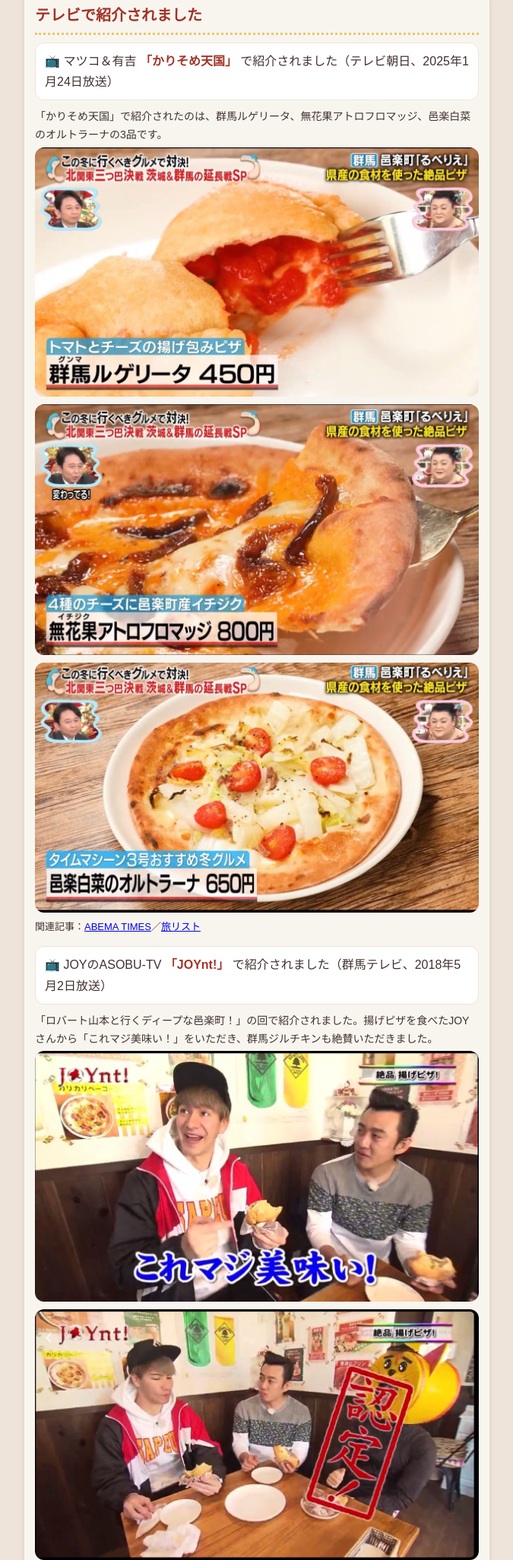
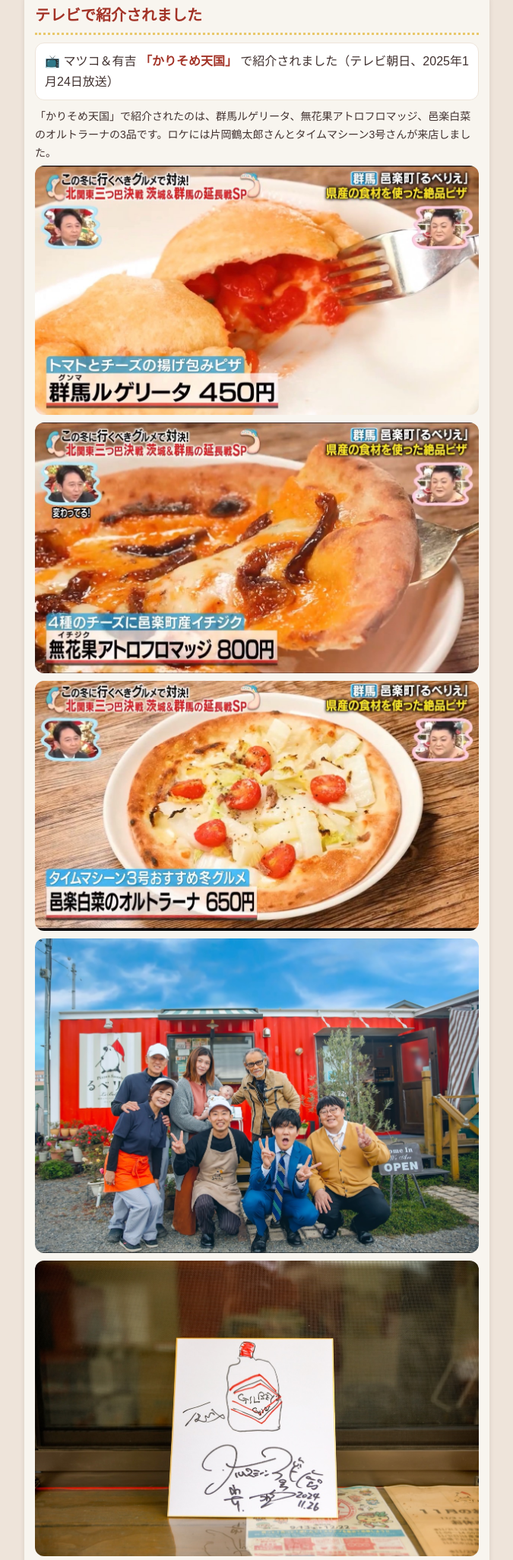
Before and after one commit to lebelierora/media, a plain HTML site: page index.html in a window 1280 px wide. Shown: the part 171-2224 px from the top of the page at 76% size, without its empty margins (302-977 px from the left). Drawn offline with Linux system fonts and the light colour scheme.

Commit message:
Add Karisome location photos with Tsurutaro and Time Machine 3

```diff
--- a/index.html
+++ b/index.html
@@ -58,10 +58,12 @@ footer a.btn.sub{background:#fff;color:#A33327;border:2px solid #A33327}
 <section>
 <h2>テレビで紹介されました</h2>
 <div class="card">📺 マツコ＆有吉 <b>「かりそめ天国」</b> で紹介されました（テレビ朝日、2025年1月24日放送）</div>
-<p style="font-size:14px;margin:10px 0 4px">「かりそめ天国」で紹介されたのは、群馬ルゲリータ、無花果アトロフロマッジ、邑楽白菜のオルトラーナの3品です。</p>
+<p style="font-size:14px;margin:10px 0 4px">「かりそめ天国」で紹介されたのは、群馬ルゲリータ、無花果アトロフロマッジ、邑楽白菜のオルトラーナの3品です。ロケには片岡鶴太郎さんとタイムマシーン3号さんが来店しました。</p>
 <img class="info" src="tv1.jpg" alt="かりそめ天国で紹介された群馬ルゲリータ">
 <img class="info" src="tv2.jpg" alt="かりそめ天国で紹介された無花果アトロフロマッジ" style="margin-top:10px">
 <img class="info" src="tv3.jpg" alt="かりそめ天国で紹介された邑楽白菜のオルトラーナ" style="margin-top:10px">
+<img class="info" src="tv4.jpg" alt="かりそめ天国のロケで来店した片岡鶴太郎さんとタイムマシーン3号さんと、お店の前で" style="margin-top:10px">
+<img class="info" src="tv5.jpg" alt="片岡鶴太郎さんとタイムマシーン3号さんのサイン色紙" style="margin-top:10px">
 <p style="font-size:13px;margin:8px 0 0">関連記事：<a href="https://times.abema.tv/articles/-/10161388" target="_blank" rel="noopener">ABEMA TIMES</a>／<a href="https://tabilist.net/229444/" target="_blank" rel="noopener">旅リスト</a></p>
 <div class="card" style="margin-top:14px">📺 JOYのASOBU-TV <b>「JOYnt!」</b> で紹介されました（群馬テレビ、2018年5月2日放送）</div>
 <p style="font-size:14px;margin:10px 0 4px">「ロバート山本と行くディープな邑楽町！」の回で紹介されました。揚げピザを食べたJOYさんから「これマジ美味い！」をいただき、群馬ジルチキンも絶賛いただきました。</p>
```
Also changed, not shown: tv4.jpg (added), tv5.jpg (added).
